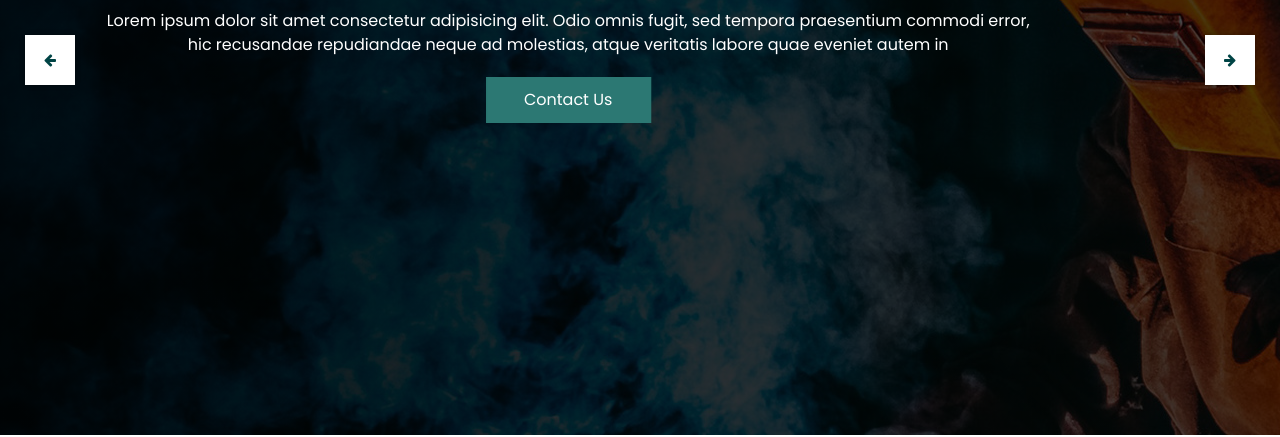
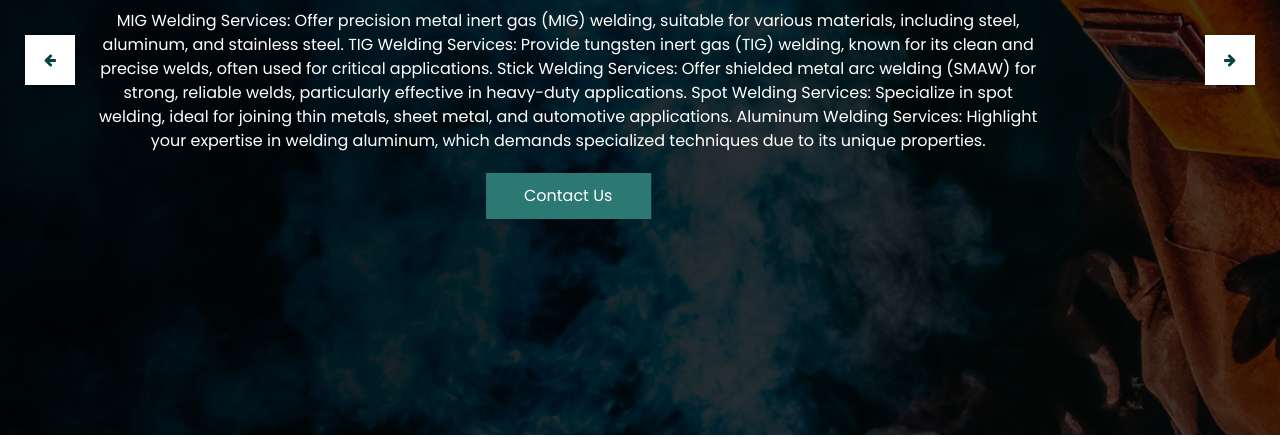
Before and after one commit to sharmajiumesh1066/AWT, a plain HTML site: page index.html in a window 1280 px wide. Shown: the part 365-802 px from the top of the page. Drawn offline with nearby package versions, Linux system fonts and the light colour scheme; some packages are replaced by stand-ins of ours.

Commit message:
Update index.html

```diff
--- a/index.html
+++ b/index.html
@@ -138,7 +138,16 @@
                       Welding Services
                     </h1>
                     <p>
-                      Lorem ipsum dolor sit amet consectetur adipisicing elit. Odio omnis fugit, sed tempora praesentium commodi error, hic recusandae repudiandae neque ad molestias, atque veritatis labore quae eveniet autem in
+                       MIG Welding Services: Offer precision metal inert gas (MIG) welding, suitable for various materials, including steel, aluminum, and stainless steel.
+
+TIG Welding Services: Provide tungsten inert gas (TIG) welding, known for its clean and precise welds, often used for critical applications.
+
+Stick Welding Services: Offer shielded metal arc welding (SMAW) for strong, reliable welds, particularly effective in heavy-duty applications.
+
+Spot Welding Services: Specialize in spot welding, ideal for joining thin metals, sheet metal, and automotive applications.
+
+Aluminum Welding Services: Highlight your expertise in welding aluminum, which demands specialized techniques due to its unique properties.
+                    </p>
                     </p>
                     <div class="btn-box">
                       <a href="" class="btn1">
```
